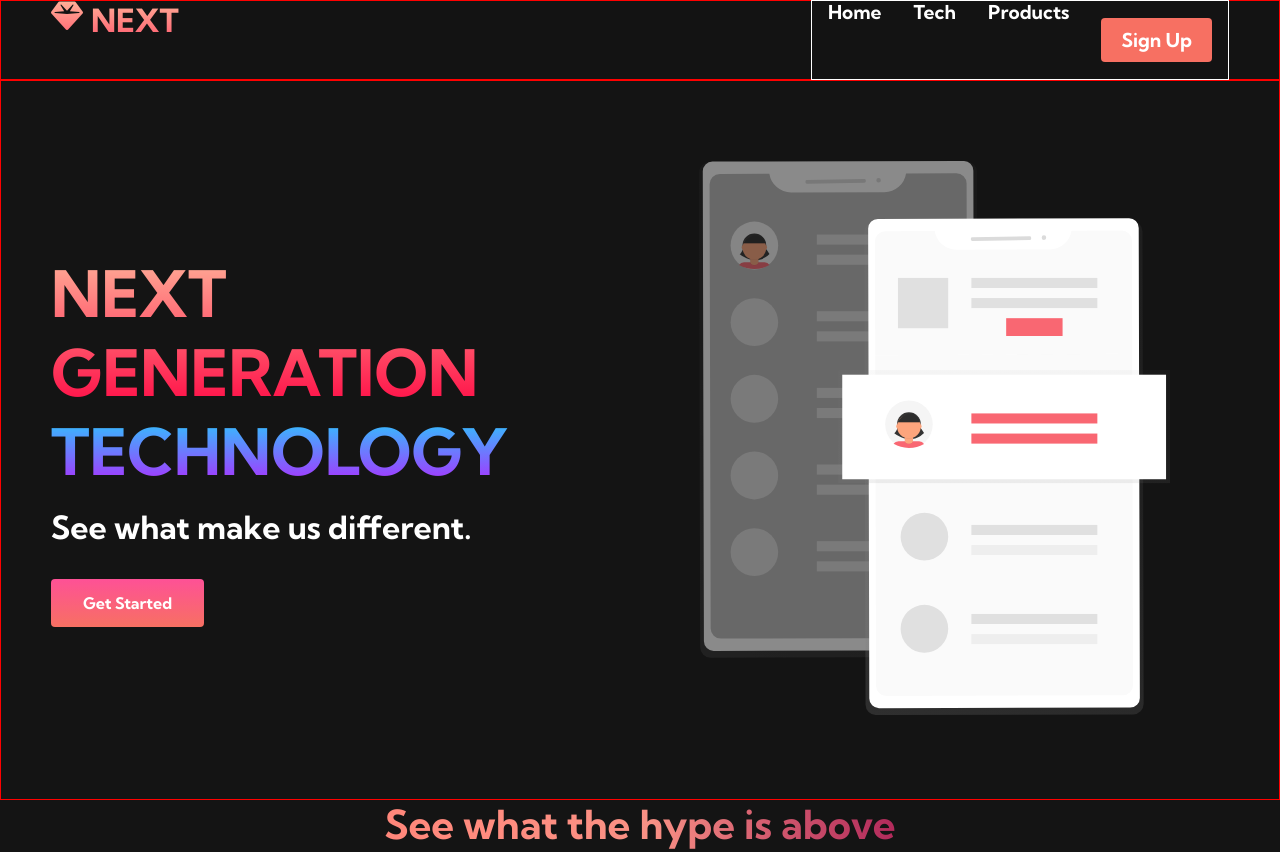
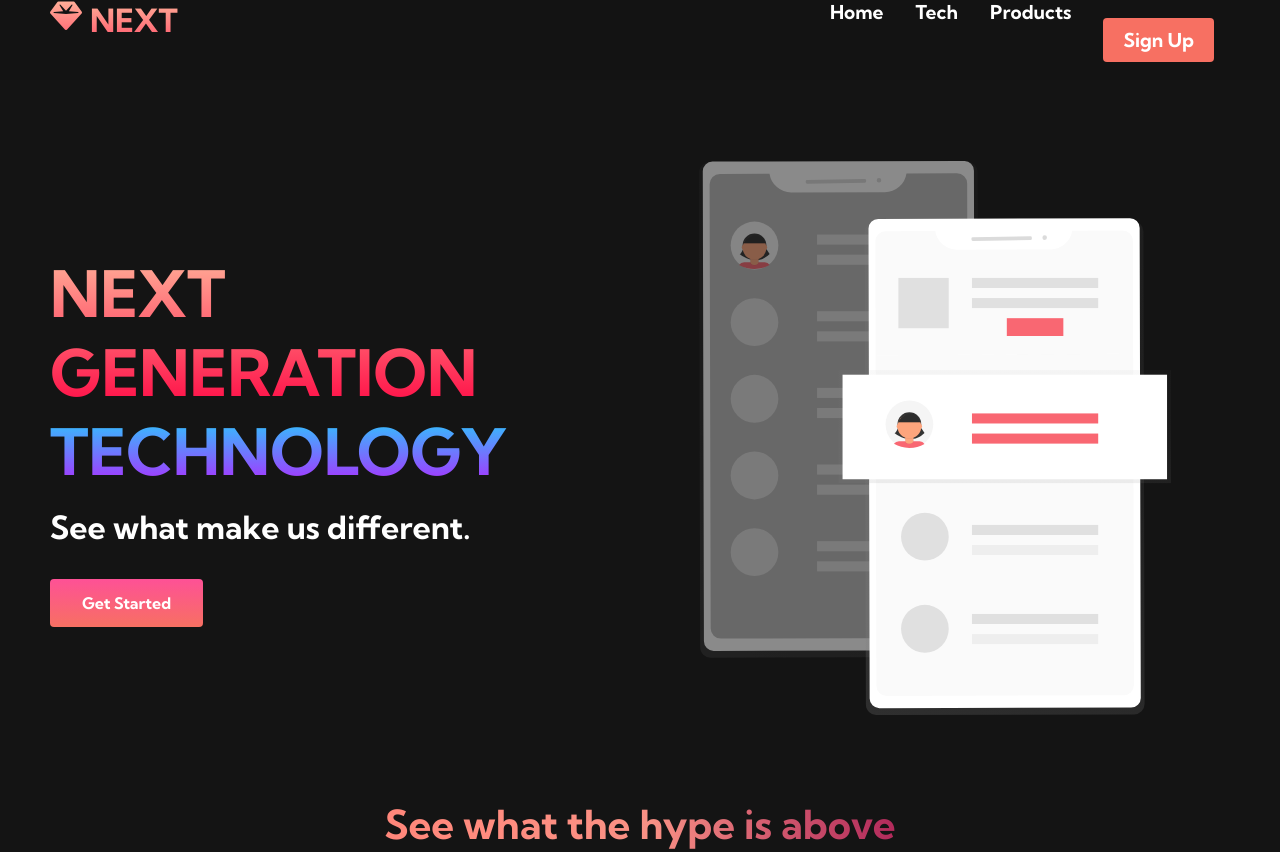
Before and after one commit to bigmosi/Responsive-Website-CSS-HTML-JS, a plain HTML site: page index.html in a window 1280 px wide. Shown: the top 852 px of the page. Drawn offline with Linux system fonts and the light colour scheme.

```diff
--- a/styles.css
+++ b/styles.css
@@ -7,7 +7,6 @@
 
 .navbar {
     display: flex;
-    border: 1px solid red;
     height: 80px;
     background: #131313;
     justify-content: center;
@@ -50,7 +49,6 @@
 .navbar__menu {
     display: flex;
     align-items: center;
-    border: 1px solid white;
     list-style: none;
     text-align: center;
 }
@@ -206,7 +204,6 @@
 .main__container {
     display: grid;
     grid-template-columns: 1fr 1fr;
-    border: 1px solid red;
     align-items: center;
     justify-self: center;
     margin: 0 auto;
```
Also changed, not shown: 1 other file.
